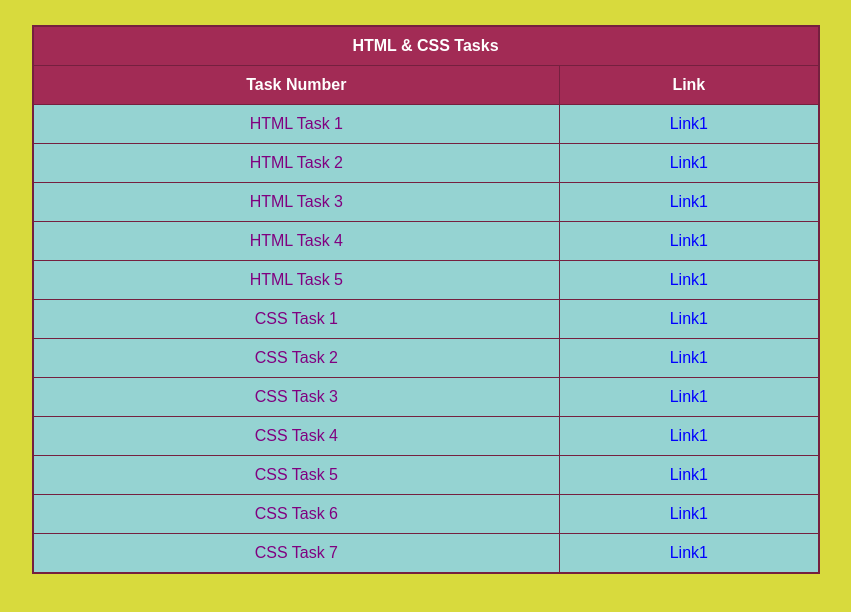
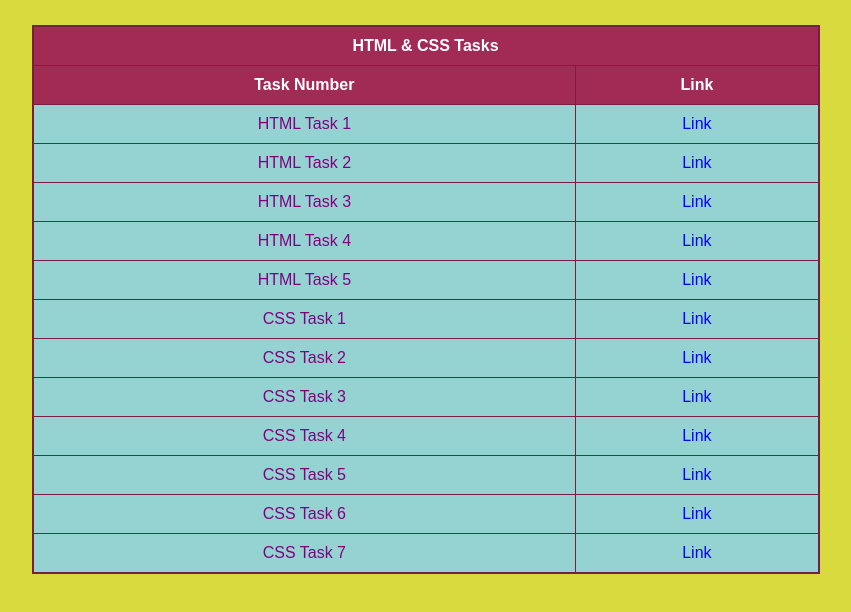
Before and after one commit to BlazingPh0enix/MERN-FS-Tasks, a plain HTML site: page index.html in a window 1280 px wide. Shown: the whole page, without its empty margins (262-1113 px from the left). Drawn offline with Linux system fonts and the light colour scheme.

Commit message:
Update index.html

```diff
--- a/index.html
+++ b/index.html
@@ -52,51 +52,51 @@
         </tr>
         <tr>
             <td>HTML Task 1</td>
-            <td><a href="Task1.html" target="_blank">Link1</a></td>
+            <td><a href="Task1.html" target="_blank">Link</a></td>
         </tr>
         <tr>
             <td>HTML Task 2</td>
-            <td><a href="Task2.html" target="_blank">Link1</a></td>
+            <td><a href="Task2.html" target="_blank">Link</a></td>
         </tr>
         <tr>
             <td>HTML Task 3</td>
-            <td><a href="Task3.html" target="_blank">Link1</a></td>
+            <td><a href="Task3.html" target="_blank">Link</a></td>
         </tr>
         <tr>
             <td>HTML Task 4</td>
-            <td><a href="Task4.html" target="_blank">Link1</a></td>
+            <td><a href="Task4.html" target="_blank">Link</a></td>
         </tr>
         <tr>
             <td>HTML Task 5</td>
-            <td><a href="Task5.html" target="_blank">Link1</a></td>
+            <td><a href="Task5.html" target="_blank">Link</a></td>
         </tr>
         <tr>
             <td>CSS Task 1</td>
-            <td><a href="CSS/Task1.html" target="_blank">Link1</a></td>
+            <td><a href="CSS/Task1.html" target="_blank">Link</a></td>
         </tr>
         <tr>
             <td>CSS Task 2</td>
-            <td><a href="CSS/Task2.html" target="_blank">Link1</a></td>
+            <td><a href="CSS/Task2.html" target="_blank">Link</a></td>
         </tr>
         <tr>
             <td>CSS Task 3</td>
-            <td><a href="CSS/Task3.html" target="_blank">Link1</a></td>
+            <td><a href="CSS/Task3.html" target="_blank">Link</a></td>
         </tr>
         <tr>
             <td>CSS Task 4</td>
-            <td><a href="CSS/Task4.html" target="_blank">Link1</a></td>
+            <td><a href="CSS/Task4.html" target="_blank">Link</a></td>
         </tr>
         <tr>
             <td>CSS Task 5</td>
-            <td><a href="CSS/Task5.html" target="_blank">Link1</a></td>
+            <td><a href="CSS/Task5.html" target="_blank">Link</a></td>
         </tr>
         <tr>
             <td>CSS Task 6</td>
-            <td><a href="CSS/Task6.html" target="_blank">Link1</a></td>
+            <td><a href="CSS/Task6.html" target="_blank">Link</a></td>
         </tr>
         <tr>
             <td>CSS Task 7</td>
-            <td><a href="CSS/Task7.html" target="_blank">Link1</a></td>
+            <td><a href="CSS/Task7.html" target="_blank">Link</a></td>
         </tr>
     </table>
 </body>
```
